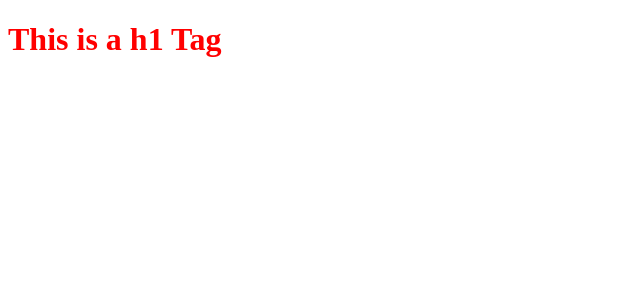
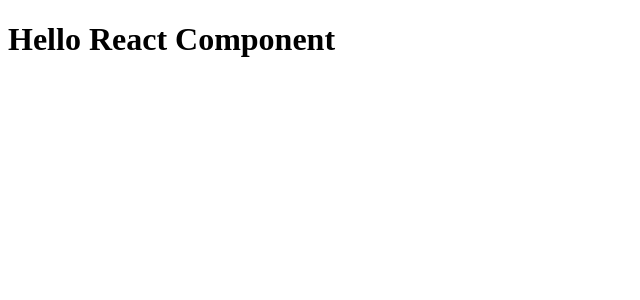
Before and after one commit to rajkbharali/foodgram, a React (Vite) app: page / in a window 1280 px wide. Shown: the top 300 px of the page, without its empty margins (0-640 px from the left). Built offline with nearby package versions, Linux system fonts and the light colour scheme.

Commit message:
new commit

```diff
--- a/App.js
+++ b/App.js
@@ -1,14 +1,27 @@
 import React from 'react'
 import ReactDOM from 'react-dom/client'
 
+//React Element
 const parent = React.createElement("div", {id:"parent"} ,
     React.createElement("div", {id:"child"},
     React.createElement("h1", {id:"heading"}, "This is a h1 Tag")
     )
 )
 
+//React Element
 // const heading = React.createElement("h1", {id:"heading", xyz:"abc"}, "Hello from React")
 
+// React Element (PS : JSX coverted to React element using Babel. Babel is a JS compiler)
+//Babel converts JSX to React.createElement
+const heading = <h1>Hello JSX Element</h1>
+
+//React Component (It is a JS function that return JSX Elements)
+const HeadingComponent = () => {
+    return <h1>Hello React Component</h1>
+}
+
 const root = ReactDOM.createRoot(document.getElementById("root"))
+
+// root.render(parent)
 // root.render(heading)
-root.render(parent)
+root.render(<HeadingComponent/>)
```
Also changed, not shown: 1 other file (tests, documents, lock files or other folders).
